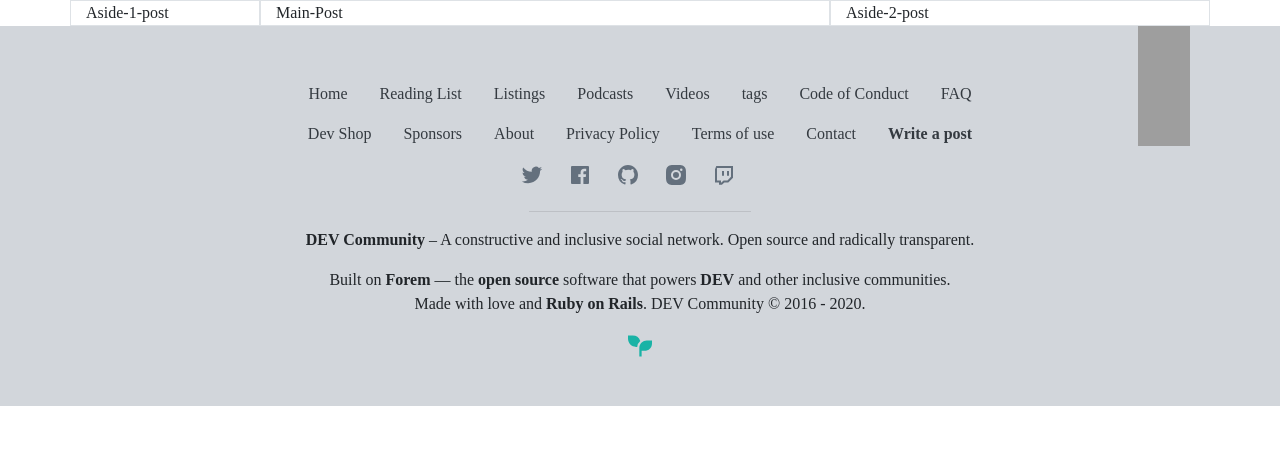
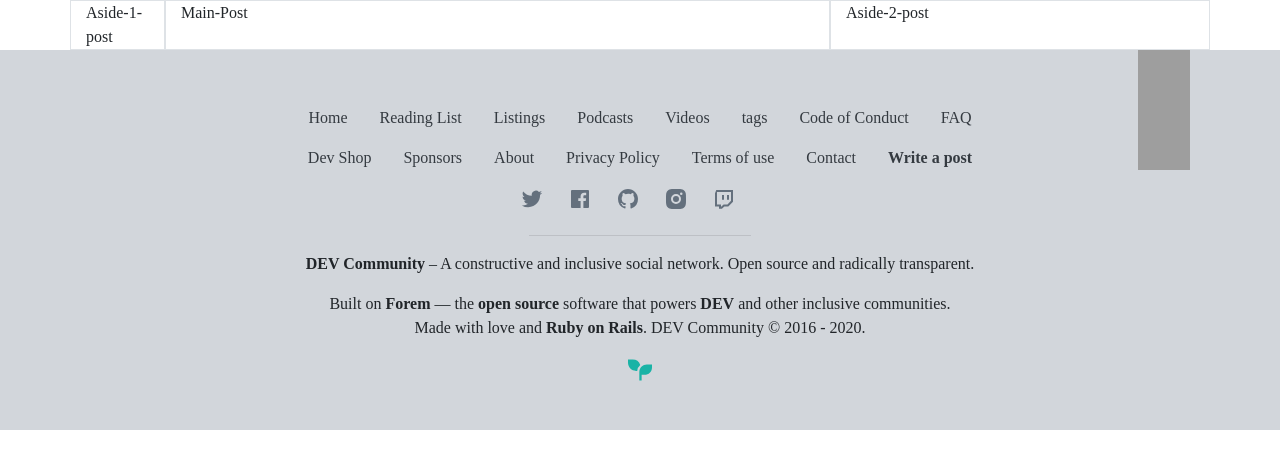
Before and after one commit to Sawpol/Desafio-Maquetado2, a plain HTML site: page post-1.html in a window 1280 px wide. Drawn offline with nearby package versions, Linux system fonts and the light colour scheme; grey boxes are pictures that could not be loaded.

Commit message:
aside-1 en index.html 2

```diff
--- a/post-1.html
+++ b/post-1.html
@@ -17,10 +17,10 @@
         <div class="row">
             <div class="container">
                 <div class="row">
-                    <div class="col d-sm-none col-md-2 d-md-block border">Aside-1-post
+                    <div class="col d-sm-none col-md-1 d-md-block border">Aside-1-post
 
                     </div>
-                    <div class="col-12 col-md-6 border">Main-Post
+                    <div class="col-12 col-md-7 border">Main-Post
 
                     </div>
                     <div class="col d-sm-none col-md-4 d-md-block border">Aside-2-post
```
